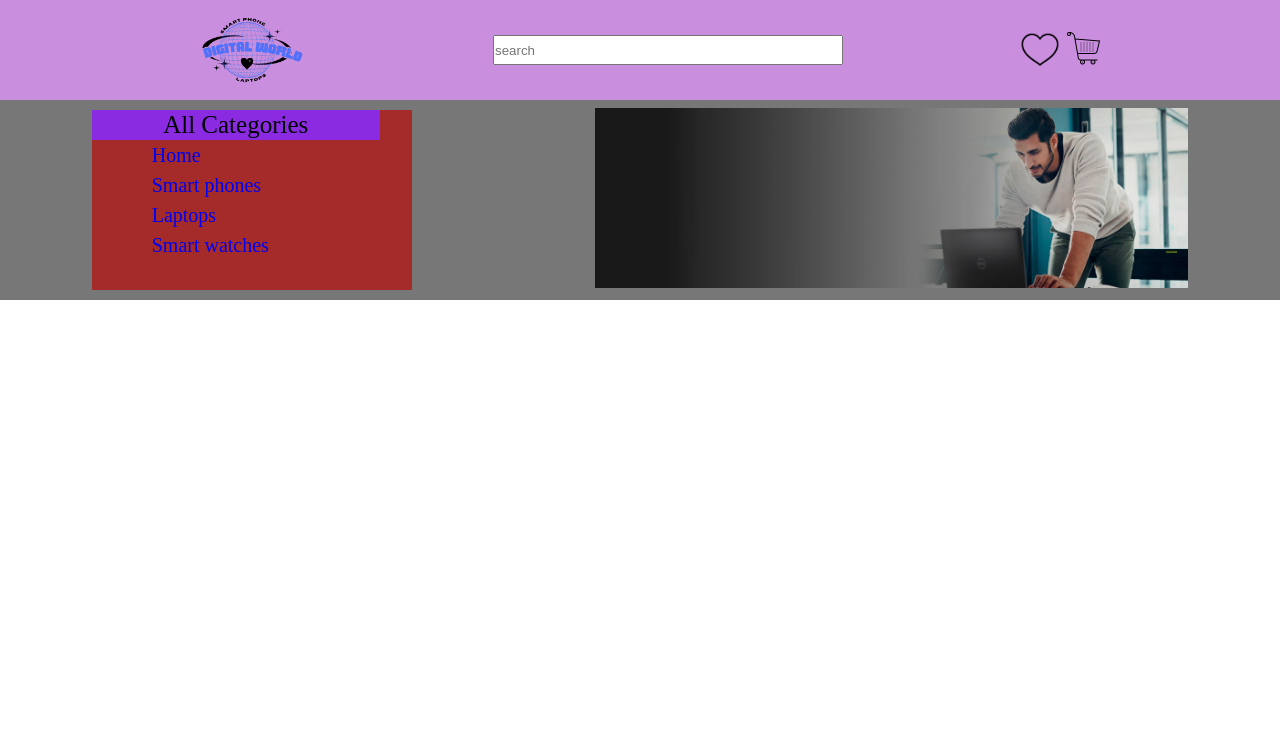
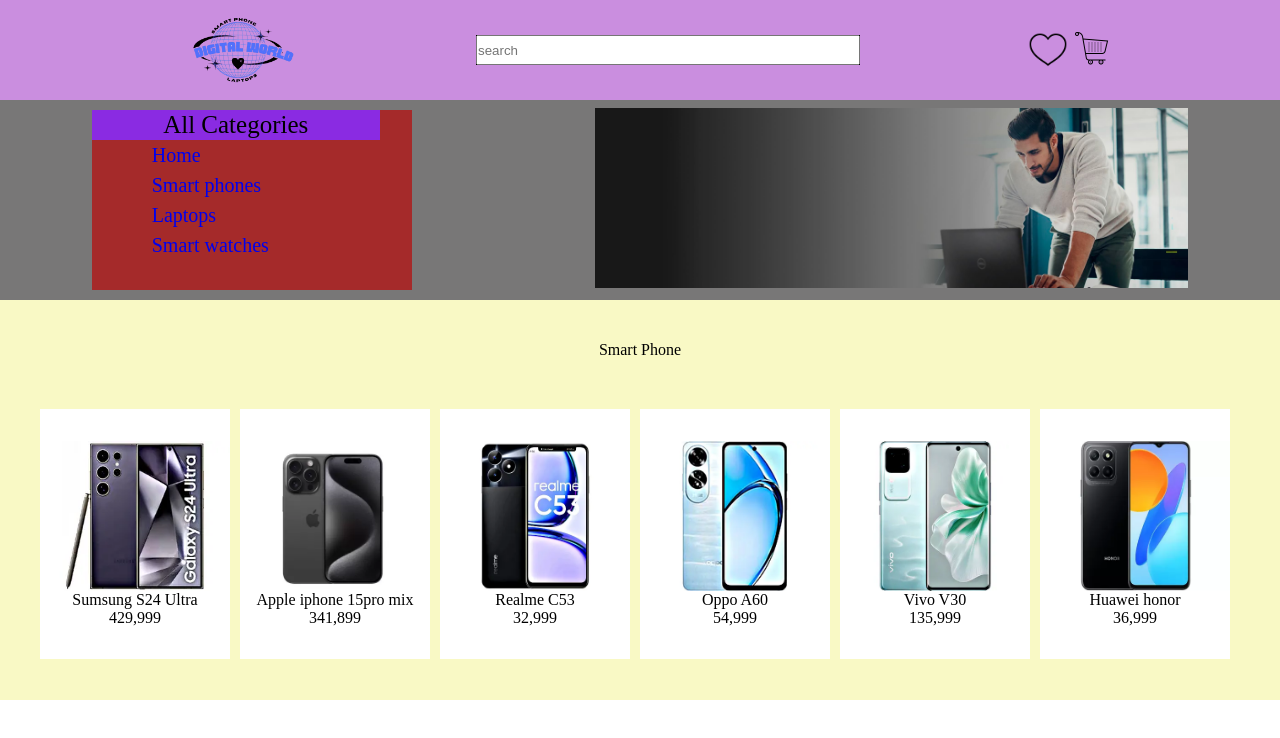
Before and after one commit to ihsanullahkhan11/web-digital-store, a plain HTML site: page index.html in a window 1280 px wide. Drawn offline with Linux system fonts and the light colour scheme.

```diff
--- a/index.html
+++ b/index.html
@@ -49,11 +49,94 @@
             <!-- yi home content image ha -->
 
             <div class="home-img">
-
                 <img src="./image/home-iamge--.jpeg" alt="">
             </div>
         </div>
-        <!-- yi samart phone section ha -->
+
+
+
+
+        <!------------- yi samart phone section ha------------------- -->
+
+
+     <div class="smart-Phone">
+
+            <p>Smart Phone</p>
+
+
+        <!-- samsung mobile card -->
+         <div class="box1">
+
+       <div class="card">
+        <img src="./image/samsung-s24 ultra.webp" alt="">
+        <div class="mobile-name">
+      <p>Sumsung S24 Ultra</p>
+    </div>
+    <div><p>429,999</p></div>
+        </div>
+
+
+        <!-- apple mobile card -->
+        <div class="card">
+            <img src="./image/Apple-iphone-15pro-mix.webp" alt="">
+            <div class="mobile-name">
+          <p>Apple iphone 15pro mix</p>
+          </div>
+          <div><p>341,899</p></div>
+            </div>
+
+           <!-- realme mobile card -->
+            <div class="card">
+                <img src="./image/realme-c53.webp" alt="">
+                <div class="mobile-name">
+              <p>Realme C53</p>
+            </div>
+            <div><p>32,999</p></div>
+                </div>
+
+              <!-- oppo mobile card  -->
+                <div class="card">
+                    <img src="./image/oppo-a60.webp" alt="">
+                    <div class="mobile-name">
+                  <p>Oppo A60</p>
+                </div>
+                <div><p>54,999</p></div>
+                    </div>
+
+
+                <!-- vivo mobile card -->
+                    <div class="card">
+                        <img src="./image/vivo-v30.webp" alt="">
+                        <div class="mobile-name">
+                      <p>Vivo V30</p>
+                    </div>
+                    <div><p>135,999</p></div>
+                        </div>
+
+
+                        <!--huawei honor mobile card  -->
+                        <div class="card">
+                            <img src="./image/huawei-honor.webp" alt="">
+                            <div class="mobile-name">
+                          <p>Huawei honor</p>
+                        </div>
+                        <div><p>36,999</p></div>
+                            </div>
+
+
+                      </div>
+
+
+
+
+       </div>
+     </div>
+
+     <div class="loptops">
+    <div class="box2"></div>
+
+
+     </div>
 
 
 
--- a/stylel.css
+++ b/stylel.css
@@ -2,10 +2,7 @@
     padding: 0;
     margin: 0;
 }
-.container{
 
-
-}
 .navbar {
     background-color: rgb(202, 142, 223);
     display: flex;
@@ -20,8 +17,12 @@
     width: 140px;
 
 }
+.search{
+    background: #000;
+    width: 30%;
+}
 .search > input{
-    width: 350px;
+    width: 100%;
    height: 30px;
 }
 
@@ -94,3 +95,38 @@
     height: 180px;
 
 }
+
+.smart-Phone{
+    background-color: rgb(249, 249, 197);
+    width: 100%;
+    height: 400px;
+    display: flex;
+    flex-direction: column;
+    justify-content: space-evenly;
+    align-items: center;
+}
+
+.card  {
+    display: flex;
+    flex-direction: column;
+    justify-content: center;
+    align-items: center;
+    background-color: #fff;
+    width: 190px;
+    height: 250px;
+    margin-right: 10px;
+    margin-top: 10px;
+
+}
+.box1{
+    flex-wrap: wrap;
+    display: flex;
+    flex-direction: row;
+    justify-content: space-evenly;
+    align-items: center;
+}
+
+.card img{
+    width: 100%;
+    height: 150px;
+}
```
Also changed, not shown: image/Apple-iphone-15pro-mix.webp (added), image/huawei-honor.webp (added), image/oppo-a60.webp (added), image/realme-c53.webp (added), image/samsung-s24 ultra.webp (added), image/vivo-v30.webp (added).
